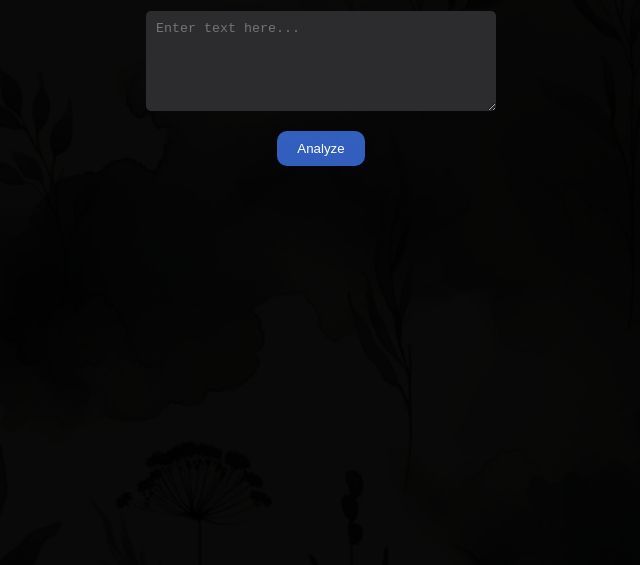
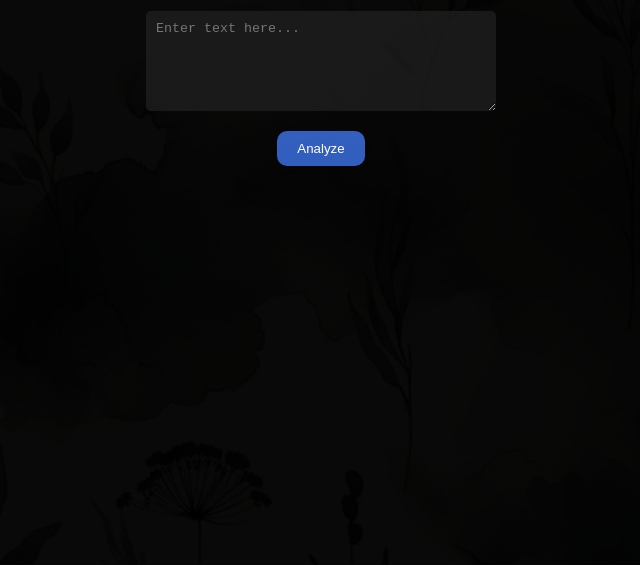
Before and after one commit to TraegerRuhter/healthcare-review-sentiment-analysis, a plain HTML site: page index.html in a window 1280 px wide. Shown: the part 335-900 px from the top of the page, without its empty margins (319-959 px from the left). Drawn offline with nearby package versions, Linux system fonts and the light colour scheme.

Commit message:
Update styles.css

```diff
--- a/static/styles.css
+++ b/static/styles.css
@@ -37,7 +37,7 @@ textarea {
     padding: 10px;
     border-radius: 5px;
     border: none;
-    background-color: #2c2c2e;
+    background-color: #2c2c2e83;
     color: #fff;
     resize: none;
     margin-bottom: 20px;
```
